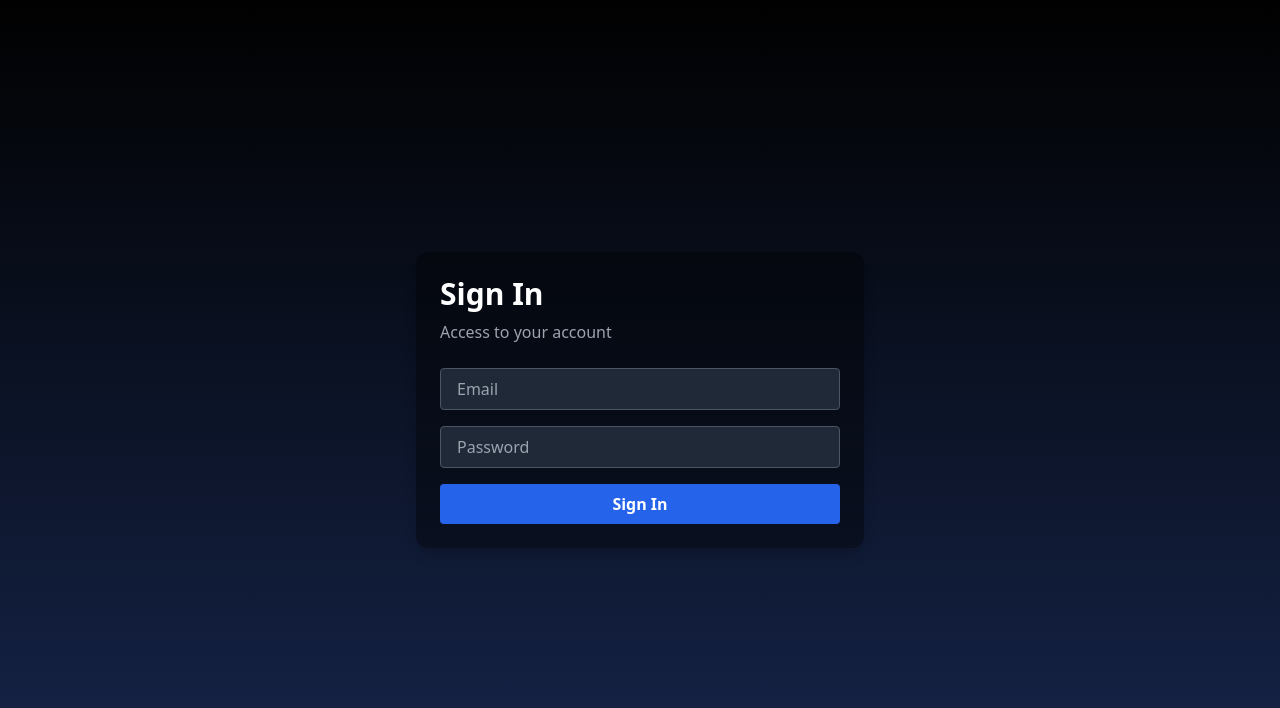
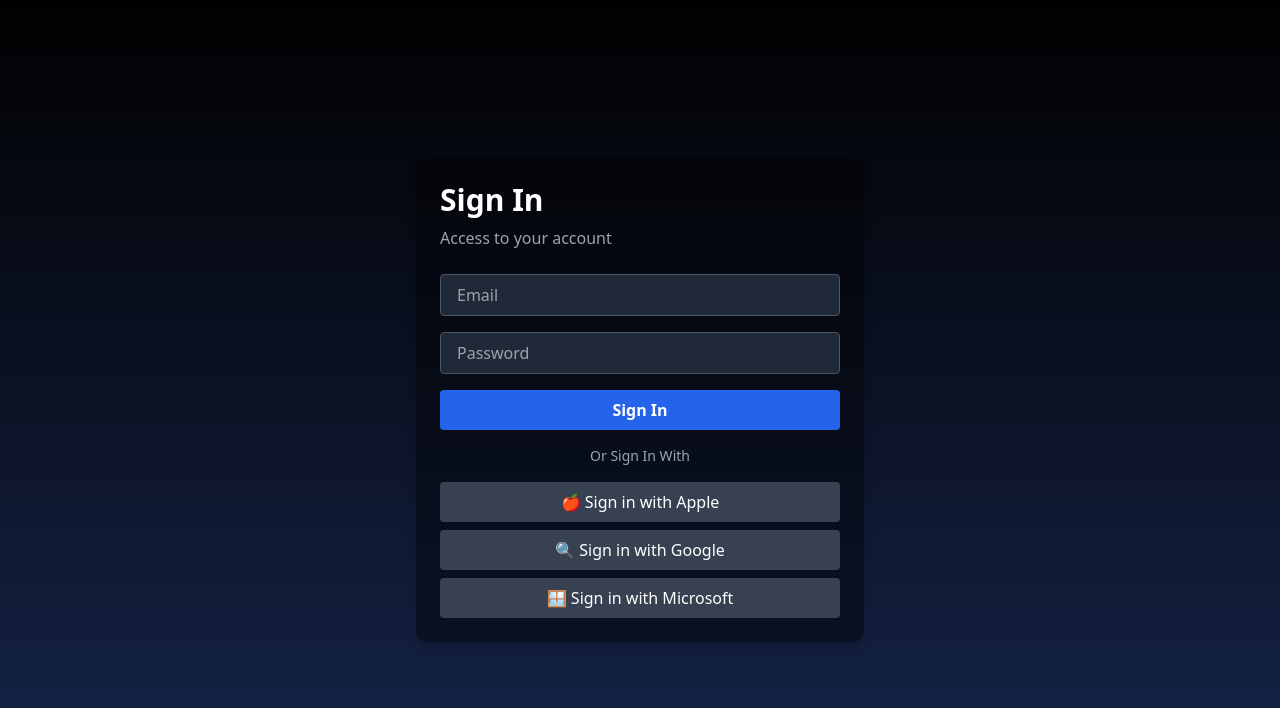
Before and after one commit to Mohammed-App-creater/Web-Projects, a PHP site: page /singin.view.php in a window 1280 px wide. Shown: the top 708 px of the page. Run offline with PHP 8.4, Linux system fonts and the light colour scheme; data that the repository does not hold is empty; some libraries are stand-ins or nearby versions.

Commit message:
Alternative actions(Oauth)

```diff
--- a/View/auth/singin.view.php
+++ b/View/auth/singin.view.php
@@ -46,6 +46,16 @@
         </button>
     </form>
 
+    <div class="text-center my-4 text-sm text-gray-400">
+        Or Sign In With
+    </div>
+
+    <div class="space-y-2">
+        <button class="w-full bg-gray-700 py-2 rounded hover:bg-gray-600">🍎 Sign in with Apple</button>
+        <button class="w-full bg-gray-700 py-2 rounded hover:bg-gray-600">🔍 Sign in with Google</button>
+        <button class="w-full bg-gray-700 py-2 rounded hover:bg-gray-600">🪟 Sign in with Microsoft</button>
+    </div>
+
 
 </div>
 </body>
```
